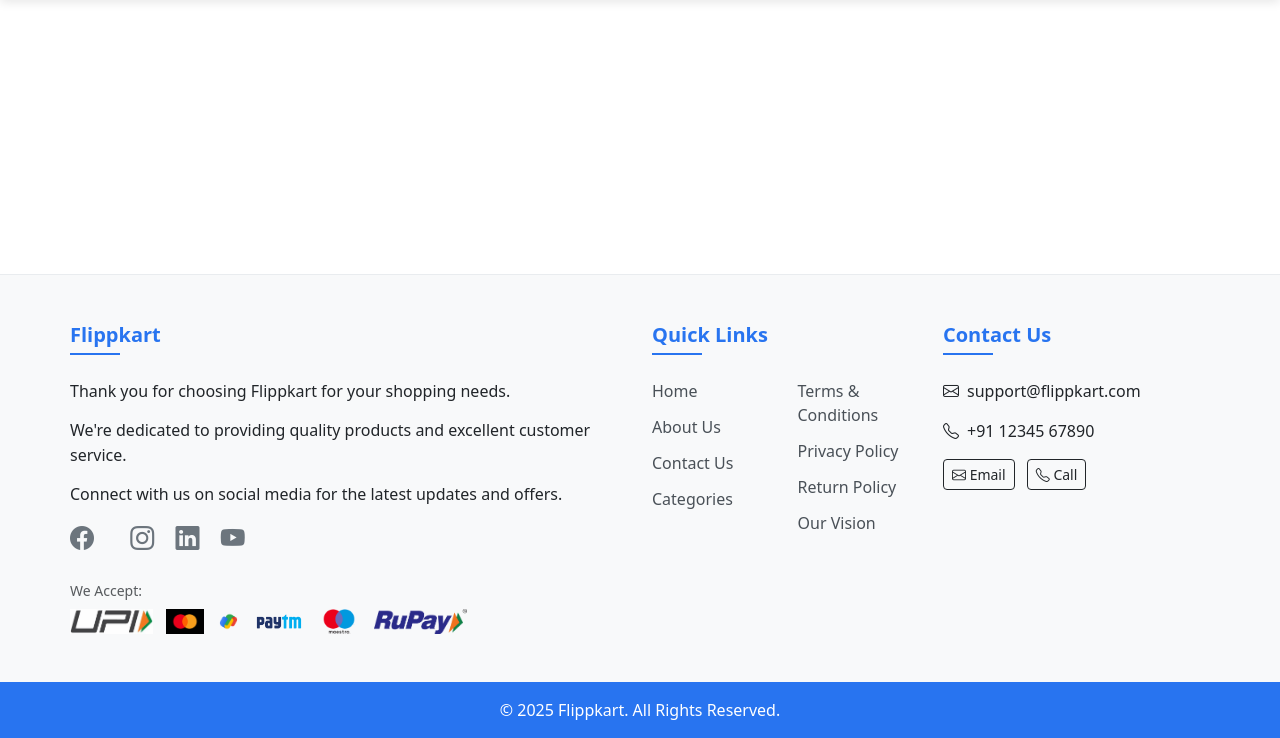
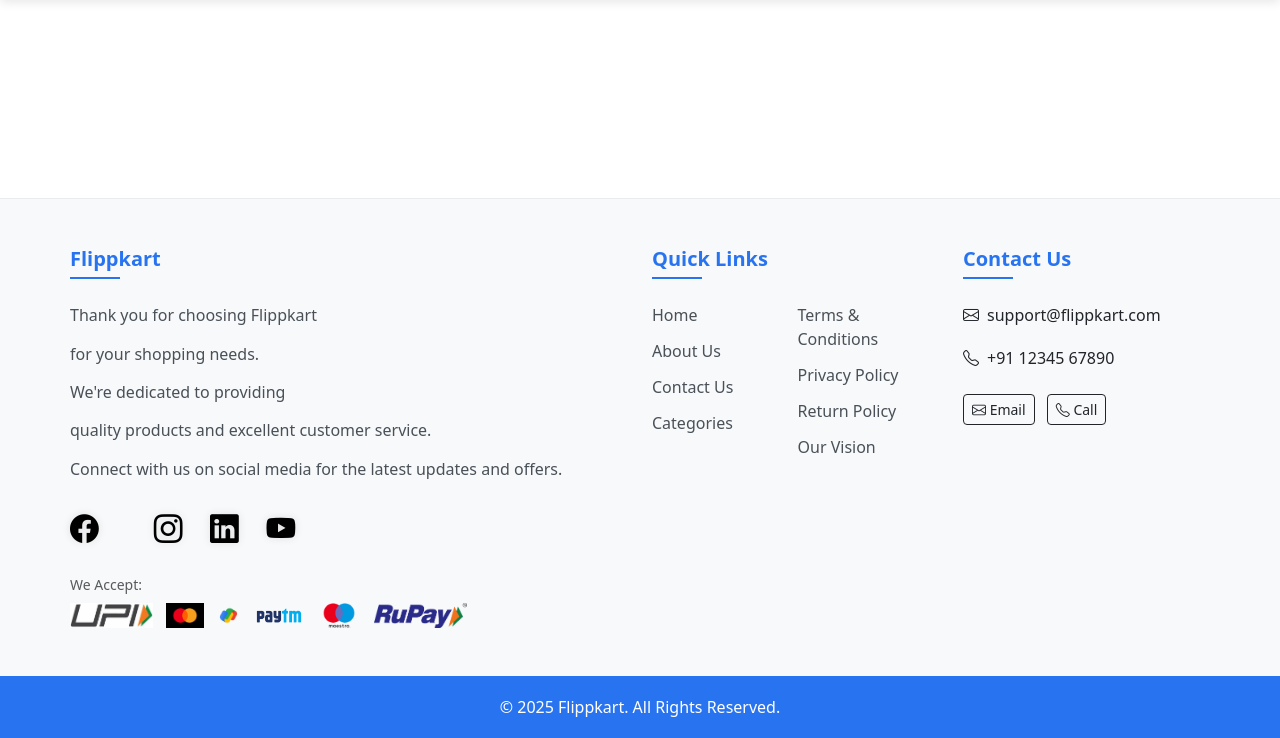
Before and after one commit to RitHub-07/Django-Repo, a Django app: page / in a window 1280 px wide. Shown: the part 62-800 px from the top of the page. Run offline with Django 5.2, Linux system fonts and the light colour scheme.

Commit message:
new filess added

```diff
--- a/myproject/templates/base.html
+++ b/myproject/templates/base.html
@@ -18,18 +18,41 @@
       flex: 1;
     }
 
-    /* Social icons - single color */
+    /* Enhanced Social Icons */
     .social-icons {
-      font-size: 1.5rem;
+      font-size: 1.8rem;
+      margin: 1.5rem 0;
     }
     .social-icons a {
-      color: #6c757d;
-      transition: all 0.3s;
-      margin-right: 15px;
+      color: #000;
+      margin-right: 20px;
+      display: inline-block;
+      position: relative;
+      transition: all 0.3s ease;
+      text-shadow: 0 0 8px rgba(0,0,0,0.1);
+    }
+    .social-icons a:last-child {
+      margin-right: 0;
     }
     .social-icons a:hover {
-      color: #2874f0 !important;
-      transform: translateY(-3px);
+      color: #2874f0;
+      transform: translateY(-5px) scale(1.1);
+      text-shadow: 0 5px 15px rgba(40, 116, 240, 0.4);
+    }
+    .social-icons a::after {
+      content: '';
+      position: absolute;
+      top: 0;
+      left: 0;
+      width: 100%;
+      height: 100%;
+      border-radius: 50%;
+      background: radial-gradient(circle at center, rgba(255,255,255,0.8) 0%, rgba(255,255,255,0) 70%);
+      opacity: 0;
+      transition: opacity 0.3s ease;
+    }
+    .social-icons a:hover::after {
+      opacity: 1;
     }
 
     /* Footer styling */
@@ -58,13 +81,14 @@
       background-color: #2874f0;
     }
 
-    /* Improved welcome text */
+    /* Welcome text */
     .welcome-text p {
       margin-bottom: 0.8rem;
       line-height: 1.6;
+      color: #495057;
     }
 
-    /* Quick links - 2 column layout */
+    /* Quick links */
     .quick-links-container {
       display: grid;
       grid-template-columns: 1fr 1fr;
@@ -88,9 +112,12 @@
       padding-left: 5px;
     }
 
-    /* Contact section */
+    /* Contact section with proper spacing */
+    .footer-contact {
+      padding-left: 2rem;
+    }
     .footer-contact p {
-      margin-bottom: 1rem;
+      margin-bottom: 1.2rem;
     }
     .btn-email {
       transition: all 0.3s;
@@ -115,13 +142,17 @@
       width: auto;
       object-fit: contain;
       transition: all 0.3s;
+      {% comment %} filter: grayscale(100%); {% endcomment %}
     }
+    {% comment %} .payment-img:hover {
+      filter: grayscale(0%);
+    } {% endcomment %}
 
     /* Footer bottom */
     .footer-bottom {
       background-color: #2874f0;
       color: white;
-      padding: 1rem 0;
+      padding: 1.2rem 0;
     }
 
     /* Responsive adjustments */
@@ -129,10 +160,21 @@
       .quick-links-container {
         grid-template-columns: 1fr;
       }
+      .footer-contact {
+        padding-left: 0;
+        margin-top: 2rem;
+      }
     }
     @media (max-width: 767.98px) {
       .footer-content > .row > div {
-        margin-bottom: 2rem;
+        margin-bottom: 2.5rem;
+      }
+      .social-icons {
+        font-size: 1.6rem;
+        margin: 1.2rem 0;
+      }
+      .social-icons a {
+        margin-right: 15px;
       }
     }
   </style>
@@ -164,8 +206,10 @@
         <div class="col-lg-6 col-md-12 mb-4 mb-md-0">
           <h5 class="footer-heading">Flippkart</h5>
           <div class="welcome-text">
-            <p>Thank you for choosing Flippkart for your shopping needs.</p>
-            <p>We're dedicated to providing quality products and excellent customer service.</p>
+            <p>Thank you for choosing Flippkart </p>
+            <p>for your shopping needs.</p>
+            <p>We're dedicated to providing </p>
+            <p>quality products and excellent customer service.</p>
             <p>Connect with us on social media for the latest updates and offers.</p>
           </div>
 
@@ -186,7 +230,6 @@
               <img src="{% static 'images/Paytm_Logo.png' %}" alt="Paytm" class="payment-img">
               <img src="{% static 'images/Maestro-Logo.png' %}" alt="Maestro" class="payment-img">
               <img src="{% static 'images/rupay.png' %}" alt="RuPay" class="payment-img">
-
             </div>
           </div>
         </div>
@@ -215,7 +258,7 @@
           <h5 class="footer-heading">Contact Us</h5>
           <p><i class="bi bi-envelope me-2"></i>support@flippkart.com</p>
           <p><i class="bi bi-telephone me-2"></i>+91 12345 67890</p>
-          <div class="mt-3">
+          <div class="mt-4">
             <a href="#" class="btn btn-outline-dark btn-sm me-2">
               <i class="bi bi-envelope"></i> Email
             </a>
```
